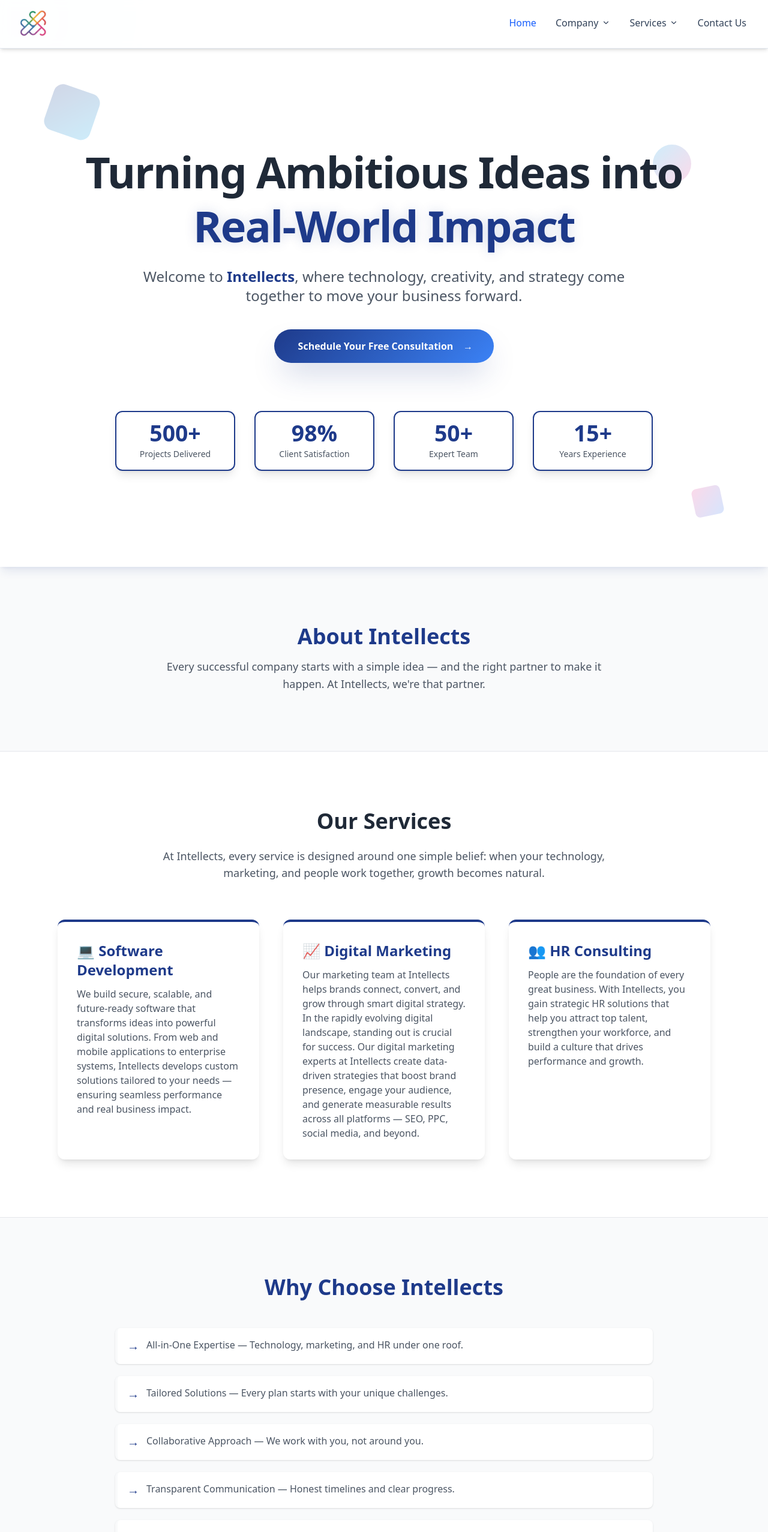
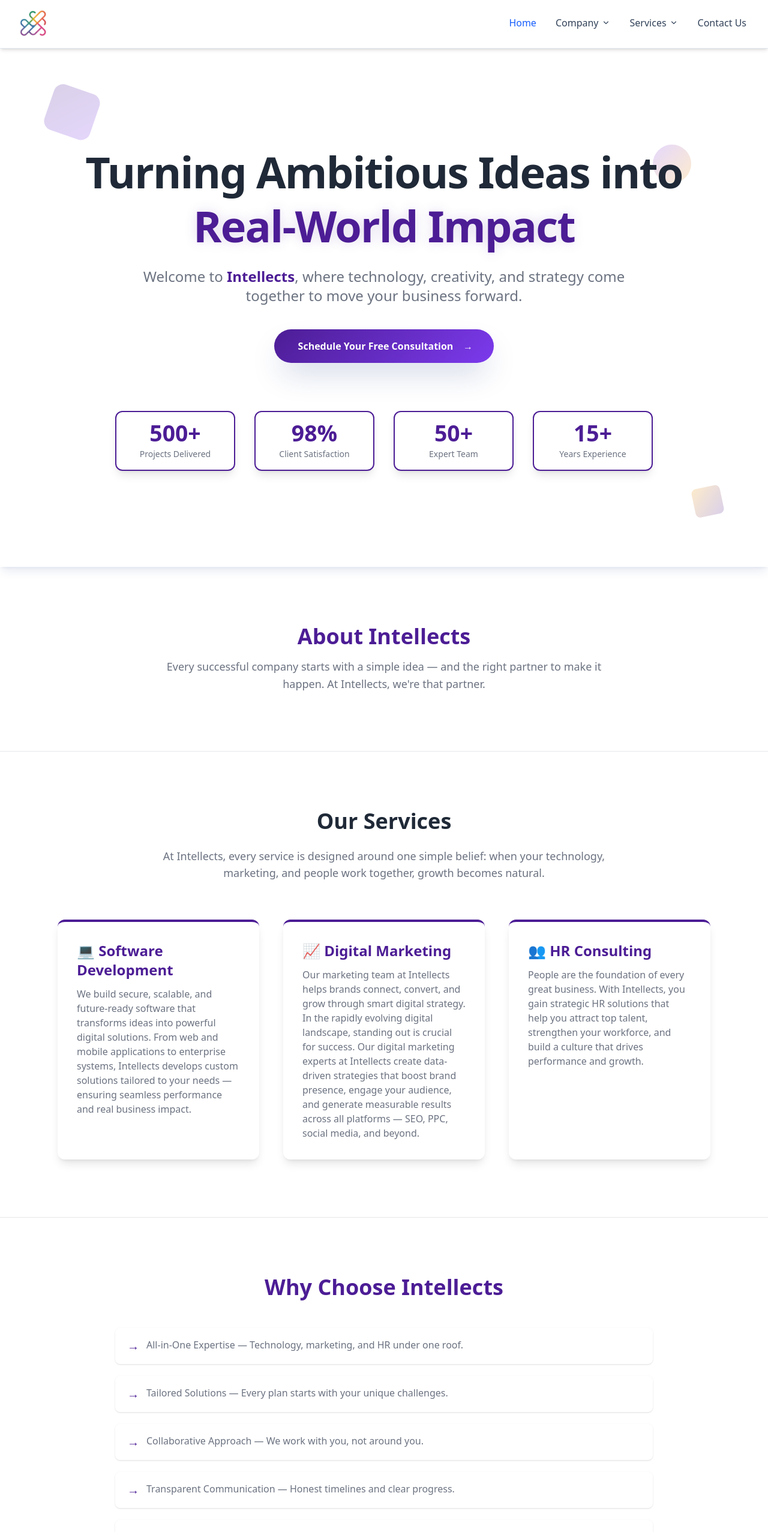
Before and after one commit to primesourcellp/Intellects, a React (Vite) app: page / in a window 1280 px wide. Shown: the top 2554 px of the page at 60% size. Built offline with nearby package versions, Linux system fonts and the light colour scheme.

Commit message:
.........

```diff
--- a/src/Components/Pages/Home.jsx
+++ b/src/Components/Pages/Home.jsx
@@ -29,37 +29,37 @@ export default function Home() {
   const toggleFAQ = (index) => setOpenIndex(openIndex === index ? null : index);
 
   return (
-    <div className="overflow-x-hidden" style={{ backgroundColor: '#FFFFFF', color: '#1F2937' }}>
-      {/* Animated Background Particles */}
+    <div className="overflow-x-hidden" style={{ backgroundColor: '#F9FAFB', color: '#1F2937' }}>
+      {/* Luxury Elegant Background */}
       <div className="fixed inset-0 overflow-hidden pointer-events-none">
         <motion.div
           animate={{
-            scale: [1, 1.2, 1],
+            scale: [1, 1.15, 1],
             rotate: [0, 180, 360],
-            opacity: [0.15, 0.25, 0.15]
+            opacity: [0.06, 0.12, 0.06]
           }}
           transition={{ duration: 20, repeat: Infinity, ease: "linear" }}
           className="absolute -top-40 -left-40 w-96 h-96 rounded-full blur-3xl"
-          style={{ background: 'radial-gradient(circle, #60A5FA40, #67E8F920)' }}
+          style={{ background: 'radial-gradient(circle, #4C1D9520, #7C3AED15)' }}
         />
         <motion.div
           animate={{
             scale: [1.2, 1, 1.2],
             rotate: [360, 180, 0],
-            opacity: [0.25, 0.15, 0.25]
+            opacity: [0.08, 0.06, 0.08]
           }}
           transition={{ duration: 25, repeat: Infinity, ease: "linear" }}
           className="absolute top-1/4 right-0 w-80 h-80 rounded-full blur-3xl"
-          style={{ background: 'radial-gradient(circle, #67E8F940, #F472B620)' }}
+          style={{ background: 'radial-gradient(circle, #7C3AED18, #F59E0B12)' }}
         />
         <motion.div
           animate={{
             y: [0, -100, 0],
-            opacity: [0.15, 0.3, 0.15]
+            opacity: [0.06, 0.15, 0.06]
           }}
           transition={{ duration: 15, repeat: Infinity, ease: "easeInOut" }}
           className="absolute bottom-20 left-1/4 w-72 h-72 rounded-full blur-3xl"
-          style={{ background: 'radial-gradient(circle, #F472B640, #60A5FA20)' }}
+          style={{ background: 'radial-gradient(circle, #F59E0B18, #4C1D9515)' }}
         />
       </div>
 
@@ -81,7 +81,7 @@ export default function Home() {
         >
           <div
             className="w-20 h-20 rounded-2xl transform rotate-12"
-            style={{ background: `linear-gradient(135deg, ${'#1E3A8A'}, ${'#0EA5E9'})` }}
+            style={{ background: 'linear-gradient(135deg, #4C1D95, #7C3AED)' }}
           />
         </motion.div>
 
@@ -95,7 +95,7 @@ export default function Home() {
         >
           <div
             className="w-16 h-16 rounded-full"
-            style={{ background: `linear-gradient(135deg, ${'#0EA5E9'}, ${'#EC4899'})` }}
+            style={{ background: 'linear-gradient(135deg, #7C3AED, #F59E0B)' }}
           />
         </motion.div>
 
@@ -109,7 +109,7 @@ export default function Home() {
         >
           <div
             className="w-12 h-12 rounded-lg transform -rotate-12"
-            style={{ background: `linear-gradient(135deg, ${'#EC4899'}, ${'#3B82F6'})` }}
+            style={{ background: 'linear-gradient(135deg, #F59E0B, #4C1D95)' }}
           />
         </motion.div>
 
@@ -134,12 +134,12 @@ export default function Home() {
         >
           Turning Ambitious Ideas into{" "}
           <motion.span
-            style={{ color: '#1E3A8A' }}
+            style={{ color: '#4C1D95' }}
             animate={{
               textShadow: [
-                `0 0 20px ${'#1E3A8A'}00`,
-                `0 0 20px ${'#1E3A8A'}50`,
-                `0 0 20px ${'#1E3A8A'}00`
+                `0 0 20px ${'#4C1D95'}00`,
+                `0 0 20px ${'#4C1D95'}50`,
+                `0 0 20px ${'#4C1D95'}00`
               ]
             }}
             transition={{ duration: 3, repeat: Infinity }}
@@ -160,9 +160,9 @@ export default function Home() {
             }
           }}
           className="text-xl md:text-2xl mb-10 max-w-4xl mx-auto font-light relative z-10"
-          style={{ color: '#4B5563' }}
+          style={{ color: '#6B7280' }}
         >
-          Welcome to <span className="font-semibold" style={{ color: '#1E3A8A' }}>Intellects</span>, where technology, creativity, and strategy come together to move
+          Welcome to <span className="font-semibold" style={{ color: '#4C1D95' }}>Intellects</span>, where technology, creativity, and strategy come together to move
           your business forward.
         </motion.p>
 
@@ -186,7 +186,7 @@ export default function Home() {
             <Link
               to="/contact"
               className="font-bold px-10 py-4 rounded-full shadow-xl transition inline-flex items-center gap-3"
-              style={{ background: 'linear-gradient(135deg, #1E3A8A 0%, #3B82F6 100%)', color: '#FFFFFF', boxShadow: '0 25px 50px -12px rgba(30, 58, 138, 0.25)' }}
+              style={{ background: 'linear-gradient(135deg, #4C1D95 0%, #7C3AED 100%)', color: '#FFFFFF', boxShadow: '0 25px 50px -12px rgba(30, 58, 138, 0.25)' }}
             >
               <span>Schedule Your Free Consultation</span>
               <motion.span
@@ -219,17 +219,17 @@ export default function Home() {
               transition={{ duration: 0.5, delay: 0.8 + idx * 0.1 }}
               whileHover={{ scale: 1.1, y: -5 }}
               className="p-4 rounded-xl bg-white/80 backdrop-blur shadow-lg border-2"
-              style={{ borderColor: '#1E3A8A' }}
+              style={{ borderColor: '#4C1D95' }}
             >
               <motion.h3
                 className="text-3xl md:text-4xl font-bold mb-1"
-                style={{ color: '#1E3A8A' }}
+                style={{ color: '#4C1D95' }}
                 animate={{ scale: [1, 1.05, 1] }}
                 transition={{ duration: 2, repeat: Infinity }}
               >
                 {stat.value}
               </motion.h3>
-              <p className="text-sm" style={{ color: '#4B5563' }}>{stat.label}</p>
+              <p className="text-sm" style={{ color: '#6B7280' }}>{stat.label}</p>
             </motion.div>
           ))}
         </motion.div>
@@ -244,10 +244,10 @@ export default function Home() {
         viewport={{ once: true, amount: 0.5 }}
         variants={scaleIn}
         className="py-24 px-6 md:px-12 lg:px-24 text-center border-b"
-        style={{ backgroundColor: '#F9FAFB', borderColor: '#E5E7EB' }}
+        style={{ backgroundColor: '#FFFFFF', borderColor: '#E5E7EB' }}
       >
-        <h2 className="text-4xl font-bold mb-4" style={{ color: '#1E3A8A' }}>About Intellects</h2>
-        <p className="max-w-3xl mx-auto text-lg leading-relaxed" style={{ color: '#4B5563' }}>
+        <h2 className="text-4xl font-bold mb-4" style={{ color: '#4C1D95' }}>About Intellects</h2>
+        <p className="max-w-3xl mx-auto text-lg leading-relaxed" style={{ color: '#6B7280' }}>
           Every successful company starts with a simple idea — and the right
           partner to make it happen. At Intellects, we're that partner.
         </p>
@@ -260,7 +260,7 @@ export default function Home() {
         <motion.h2 initial="hidden" whileInView="show" viewport={{ once: true }} variants={fadeInUp} className="text-4xl font-bold text-center mb-6">
           Our Services
         </motion.h2>
-        <motion.p initial="hidden" whileInView="show" viewport={{ once: true }} variants={fadeIn} className="text-center max-w-3xl mx-auto mb-16 text-lg" style={{ color: '#4B5563' }}>
+        <motion.p initial="hidden" whileInView="show" viewport={{ once: true }} variants={fadeIn} className="text-center max-w-3xl mx-auto mb-16 text-lg" style={{ color: '#6B7280' }}>
           At Intellects, every service is designed around one simple belief:
           when your technology, marketing, and people work together, growth becomes natural.
         </motion.p>
@@ -278,9 +278,9 @@ export default function Home() {
             }
             ].map((service, i) => (
             <motion.div key={i} variants={fadeInUp} whileHover={{ y: -5, boxShadow: '0 0 20px rgba(30, 58, 138, 0.3)' }} className="p-8 rounded-xl shadow-lg border-t-4 transition cursor-pointer"
-              style={{ backgroundColor: '#FFFFFF', borderColor: '#1E3A8A' }}>
-              <h3 className="text-2xl font-semibold mb-3" style={{ color: '#1E3A8A' }}>{service.title}</h3>
-              <p style={{ color: '#4B5563' }}>{service.desc}</p>
+              style={{ backgroundColor: '#FFFFFF', borderColor: '#4C1D95' }}>
+              <h3 className="text-2xl font-semibold mb-3" style={{ color: '#4C1D95' }}>{service.title}</h3>
+              <p style={{ color: '#6B7280' }}>{service.desc}</p>
             </motion.div>
           ))}
         </motion.div>
@@ -289,8 +289,8 @@ export default function Home() {
       {/* ========================================
         WHY CHOOSE SECTION
       ======================================== */}
-      <section className="py-24 px-6 md:px-12 lg:px-24 border-t" style={{ backgroundColor: '#F9FAFB', borderColor: '#E5E7EB' }}>
-        <motion.h2 initial="hidden" whileInView="show" viewport={{ once: true }} variants={fadeInUp} className="text-4xl font-bold text-center mb-12" style={{ color: '#1E3A8A' }}>
+      <section className="py-24 px-6 md:px-12 lg:px-24 border-t" style={{ backgroundColor: '#FFFFFF', borderColor: '#E5E7EB' }}>
+        <motion.h2 initial="hidden" whileInView="show" viewport={{ once: true }} variants={fadeInUp} className="text-4xl font-bold text-center mb-12" style={{ color: '#4C1D95' }}>
           Why Choose Intellects
         </motion.h2>
         <motion.ul initial="hidden" whileInView="show" viewport={{ once: true, amount: 0.5 }} variants={container} className="max-w-4xl mx-auto space-y-5">
@@ -305,18 +305,18 @@ export default function Home() {
             <motion.li
               key={i}
               variants={fadeIn}
-              whileHover={{ x: 15, color: '#EC4899' }}
+              whileHover={{ x: 15, color: '#7C3AED' }}
               className="flex items-start gap-3 p-4 rounded-lg transition-colors cursor-pointer border-l-4 shadow-sm"
               style={{
                 backgroundColor: '#FFFFFF',
-                borderColor: '#F9FAFB',
-                borderLeftColor: '#F9FAFB',
-                color: '#4B5563'
+                borderColor: '#FFFFFF',
+                borderLeftColor: '#FFFFFF',
+                color: '#6B7280'
               }}
-              onMouseEnter={e => e.currentTarget.style.borderLeftColor = '#1E3A8A'}
-              onMouseLeave={e => e.currentTarget.style.borderLeftColor = '#F9FAFB'}
+              onMouseEnter={e => e.currentTarget.style.borderLeftColor = '#4C1D95'}
+              onMouseLeave={e => e.currentTarget.style.borderLeftColor = '#FFFFFF'}
             >
-              <span className="font-bold text-xl" style={{ color: '#1E3A8A' }}>→</span> {point}
+              <span className="font-bold text-xl" style={{ color: '#4C1D95' }}>→</span> {point}
             </motion.li>
           ))}
         </motion.ul>
@@ -333,8 +333,8 @@ export default function Home() {
         className="py-24 px-6 md:px-12 lg:px-24 text-center"
         style={{ backgroundColor: '#FFFFFF' }}
       >
-        <h2 className="text-4xl font-bold mb-4" style={{ color: '#1E3A8A' }}>Careers at Intellects</h2>
-        <p className="max-w-3xl mx-auto leading-relaxed mb-8 text-lg" style={{ color: '#4B5563' }}>
+        <h2 className="text-4xl font-bold mb-4" style={{ color: '#4C1D95' }}>Careers at Intellects</h2>
+        <p className="max-w-3xl mx-auto leading-relaxed mb-8 text-lg" style={{ color: '#6B7280' }}>
           Grow Your Future with a Team That Values You. We're always searching for curious minds — developers, strategists, creatives, and
           consultants — who want to shape the future of IT consulting.
         </p>
@@ -342,12 +342,12 @@ export default function Home() {
           to="/career"
           className="inline-block border-2 font-bold px-8 py-3 rounded-full shadow-md transition transform hover:scale-105"
           style={{
-            borderColor: '#1E3A8A',
-            color: '#1E3A8A',
+            borderColor: '#4C1D95',
+            color: '#4C1D95',
             boxShadow: '0 4px 6px -1px rgba(30, 58, 138, 0.1), 0 2px 4px -1px rgba(30, 58, 138, 0.06)',
           }}
-          onMouseEnter={e => { e.currentTarget.style.backgroundColor = '#1E3A8A'; e.currentTarget.style.color = '#FFFFFF'; }}
-          onMouseLeave={e => { e.currentTarget.style.backgroundColor = 'transparent'; e.currentTarget.style.color = '#1E3A8A'; }}
+          onMouseEnter={e => { e.currentTarget.style.backgroundColor = '#4C1D95'; e.currentTarget.style.color = '#FFFFFF'; }}
+          onMouseLeave={e => { e.currentTarget.style.backgroundColor = 'transparent'; e.currentTarget.style.color = '#4C1D95'; }}
         >
           Join Our Team
         </Link>
@@ -362,12 +362,12 @@ export default function Home() {
         viewport={{ once: true, amount: 0.5 }}
         variants={fadeInUp}
         className="py-24 px-6 md:px-12 lg:px-24 text-center border-t"
-        style={{ backgroundColor: '#F9FAFB', borderColor: '#E5E7EB' }}
+        style={{ backgroundColor: '#FFFFFF', borderColor: '#E5E7EB' }}
       >
-        <h2 className="text-4xl font-bold mb-4" style={{ color: '#1E3A8A' }}>
+        <h2 className="text-4xl font-bold mb-4" style={{ color: '#4C1D95' }}>
           Your Vision, Our Engineering Expertise
         </h2>
-        <p className="max-w-3xl mx-auto leading-relaxed text-lg" style={{ color: '#4B5563' }}>
+        <p className="max-w-3xl mx-auto leading-relaxed text-lg" style={{ color: '#6B7280' }}>
           Our team combines creativity with technical excellence to
           turn your ideas into scalable, high-performing solutions. Your vision
           is our blueprint — and innovation is our craft.
@@ -384,7 +384,7 @@ export default function Home() {
           viewport={{ once: true }}
           variants={fadeInUp}
           className="text-4xl font-bold text-center mb-12"
-          style={{ color: '#1F2937' }}
+          style={{ color: '#F8FAFC' }}
         >
           Frequently Asked Questions 🤔
         </motion.h2>
@@ -408,17 +408,17 @@ export default function Home() {
               variants={fadeInUp}
               whileHover={{ scale: 1.01, boxShadow: '0 0 20px rgba(30, 58, 138, 0.3)' }}
               className="p-6 rounded-lg shadow-md border-l-4 cursor-pointer"
-              style={{ backgroundColor: '#F9FAFB', borderColor: '#EC4899' }}
+              style={{ backgroundColor: '#FFFFFF', borderColor: '#7C3AED' }}
               onClick={() => toggleFAQ(i)}
             >
               <div className="flex justify-between items-center">
-                <h3 className="font-semibold text-xl" style={{ color: '#1E3A8A' }}>{item.q}</h3>
+                <h3 className="font-semibold text-xl" style={{ color: '#4C1D95' }}>{item.q}</h3>
                 <motion.span
                   initial={false}
                   animate={{ rotate: openIndex === i ? 45 : 0 }}
                   transition={{ duration: 0.3 }}
                   className="text-3xl font-bold select-none"
-                  style={{ color: '#1E3A8A' }}
+                  style={{ color: '#4C1D95' }}
                 >
                   {openIndex === i ? "−" : "+"}
                 </motion.span>
@@ -433,7 +433,7 @@ export default function Home() {
                 transition={{ duration: 0.4, ease: "easeInOut" }}
                 className="overflow-hidden mt-3"
               >
-                <p style={{ color: '#4B5563' }}>{item.a}</p>
+                <p style={{ color: '#6B7280' }}>{item.a}</p>
               </motion.div>
             </motion.div>
           ))}
@@ -450,7 +450,7 @@ export default function Home() {
         variants={fadeIn}
         className="text-white text-center pt-16 pb-8 px-6 shadow-inner"
       >
-        <p className="text-2xl md:text-3xl italic max-w-4xl mx-auto font-serif" style={{ color: '#EC4899' }}>
+        <p className="text-2xl md:text-3xl italic max-w-4xl mx-auto font-serif" style={{ color: '#7C3AED' }}>
           "Intellects turns technology into possibility — and possibility into progress."
         </p>
       </motion.section>
```
Also changed, not shown: src/Components/Company/methodology.jsx (+34 -27 lines), src/Components/Layout/Footer.jsx (+5 -5 lines).
